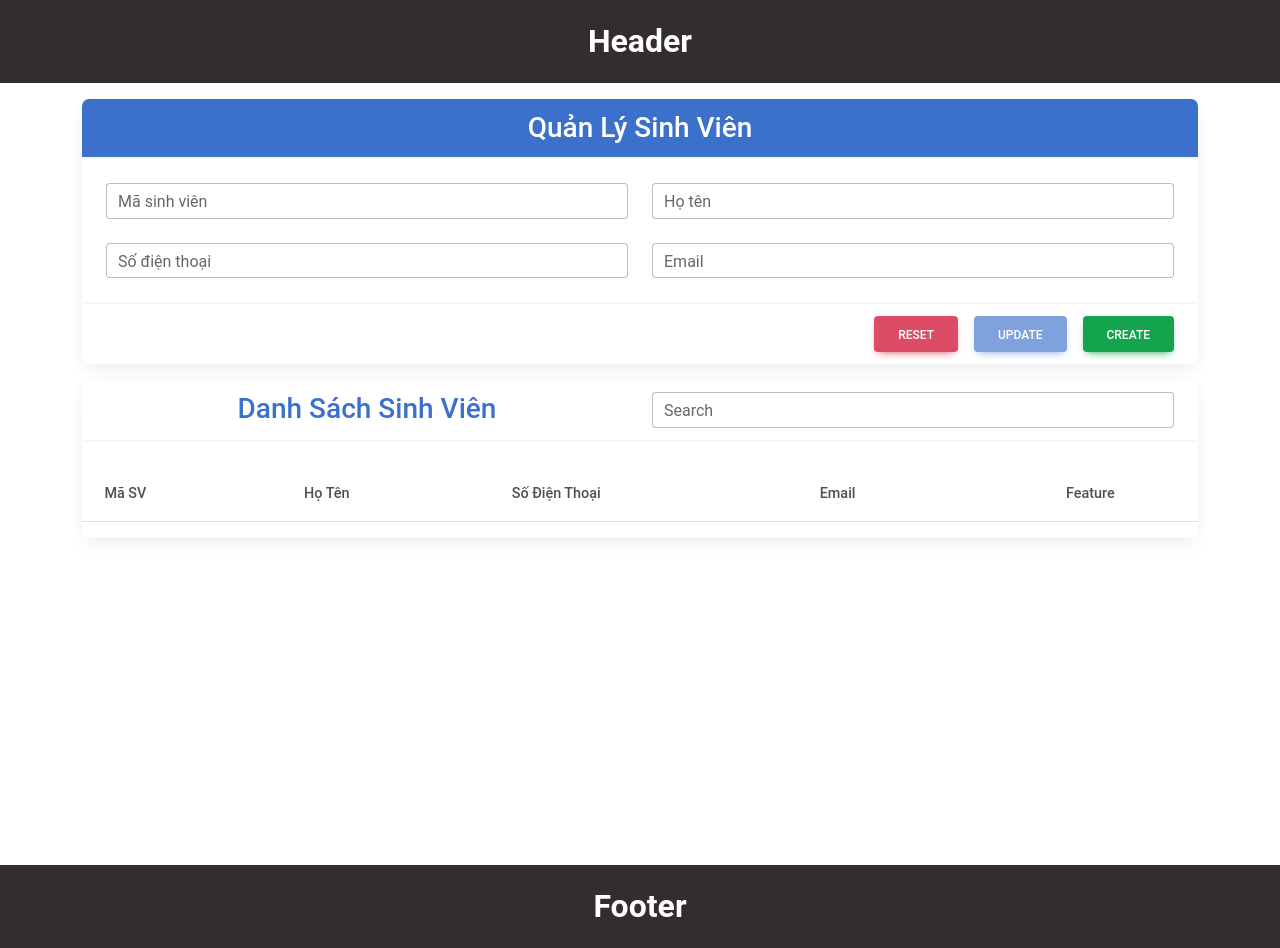
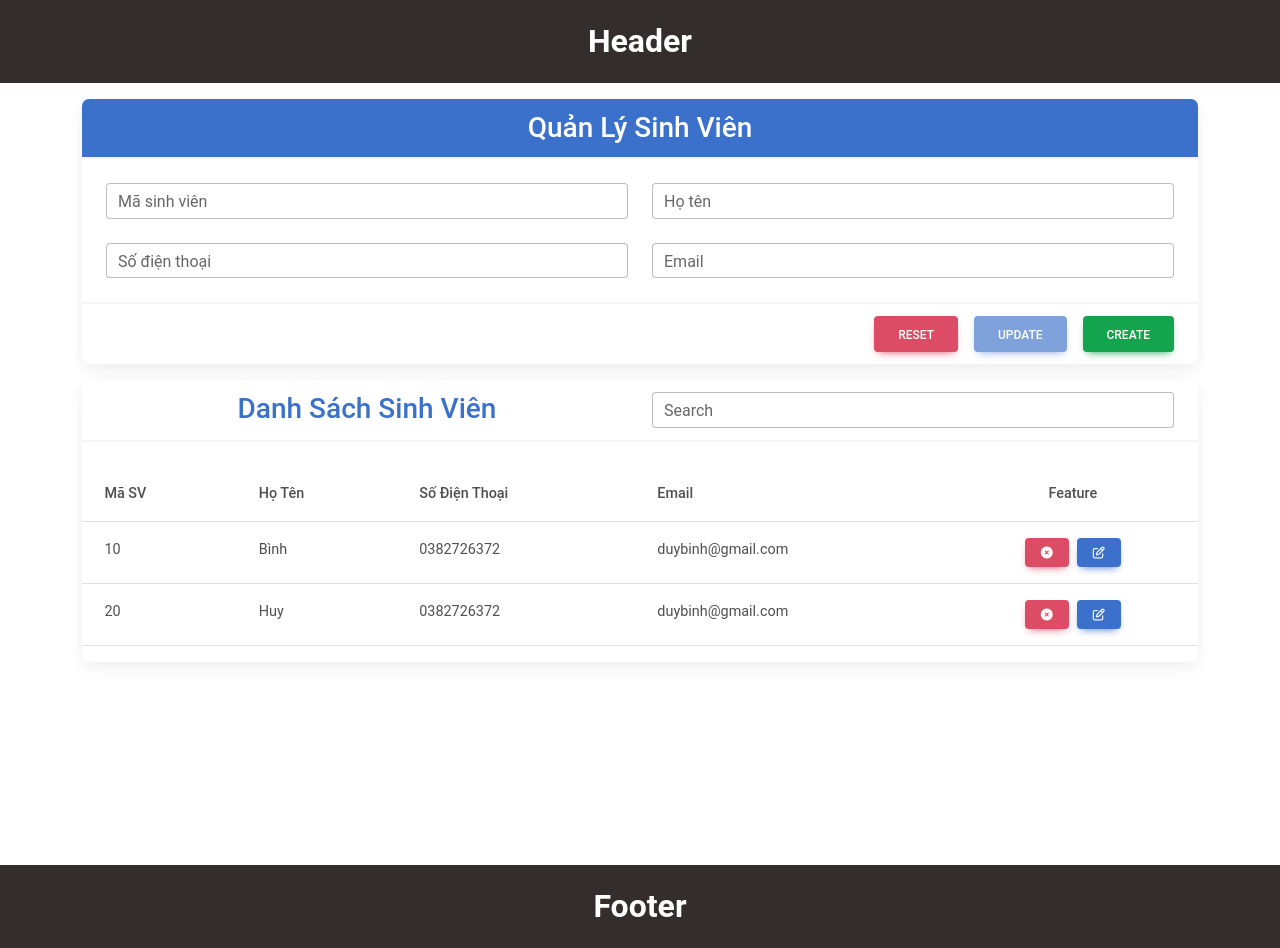
Before and after one commit to duybinh2311/NguyenDuyBinh_BC43_React_4, a React (Vite) app: page / in a window 1280 px wide. Built offline with nearby package versions, Linux system fonts and the light colour scheme.

Commit message:
update button disabled

```diff
--- a/src/components/article/Table.jsx
+++ b/src/components/article/Table.jsx
@@ -25,6 +25,7 @@ export class Table extends Component {
           <td className="text-center">
             <button
               className="btn btn-danger btn-sm me-2"
+              disabled={this.props.isUpdateStudent}
               onClick={() => {
                 this.deleteStudent(student.id)
               }}
@@ -33,7 +34,7 @@ export class Table extends Component {
             </button>
             <button
               className="btn btn-primary btn-sm"
-              disabled={false}
+              disabled={this.props.isUpdateStudent}
               onClick={() => {
                 this.editStudent(student)
               }}
@@ -77,13 +78,21 @@ export class Table extends Component {
   shouldComponentUpdate(nextProps) {
     if (
       nextProps.listStudent !== this.props.listStudent ||
-      nextProps.listStudentSearch !== this.props.listStudentSearch
+      nextProps.listStudentSearch !== this.props.listStudentSearch ||
+      nextProps.isUpdateStudent !== this.props.isUpdateStudent
     ) {
       return true
     }
     return false
   }
+  // shouldComponentUpdate(nextProps, nextState) {
+  //   if () {
+  //     return true
+  //   }
+  //   return false
+  // }
   render() {
+    console.log('render table')
     return (
       <div className="card my-3">
         <div className="card-header">
@@ -141,6 +150,7 @@ const mapStateToProps = (state) => ({
   listStudentSearch: state.studentReducer.listStudentSearch,
   studentEdit: state.studentReducer.studentEdit,
   keywordStudentSearch: state.studentReducer.keywordStudentSearch,
+  isUpdateStudent: state.studentReducer.isUpdateStudent,
 })
 
 const mapDispatchToProps = {
--- a/src/redux/reducers/studentReducer.jsx
+++ b/src/redux/reducers/studentReducer.jsx
@@ -3,9 +3,12 @@ import { createSlice } from '@reduxjs/toolkit'
 const initialState = {
   studentValue: {},
   studentEdit: {},
-  isUpdateStudent: true,
+  isUpdateStudent: false,
   errorMessage: {},
-  listStudent: [],
+  listStudent: [
+    { id: 10, name: 'Bình', phone: '0382726372', email: 'duybinh@gmail.com' },
+    { id: 20, name: 'Huy', phone: '0382726372', email: 'duybinh@gmail.com' },
+  ],
   listStudentSearch: [],
   keywordStudentSearch: '',
 }
```
